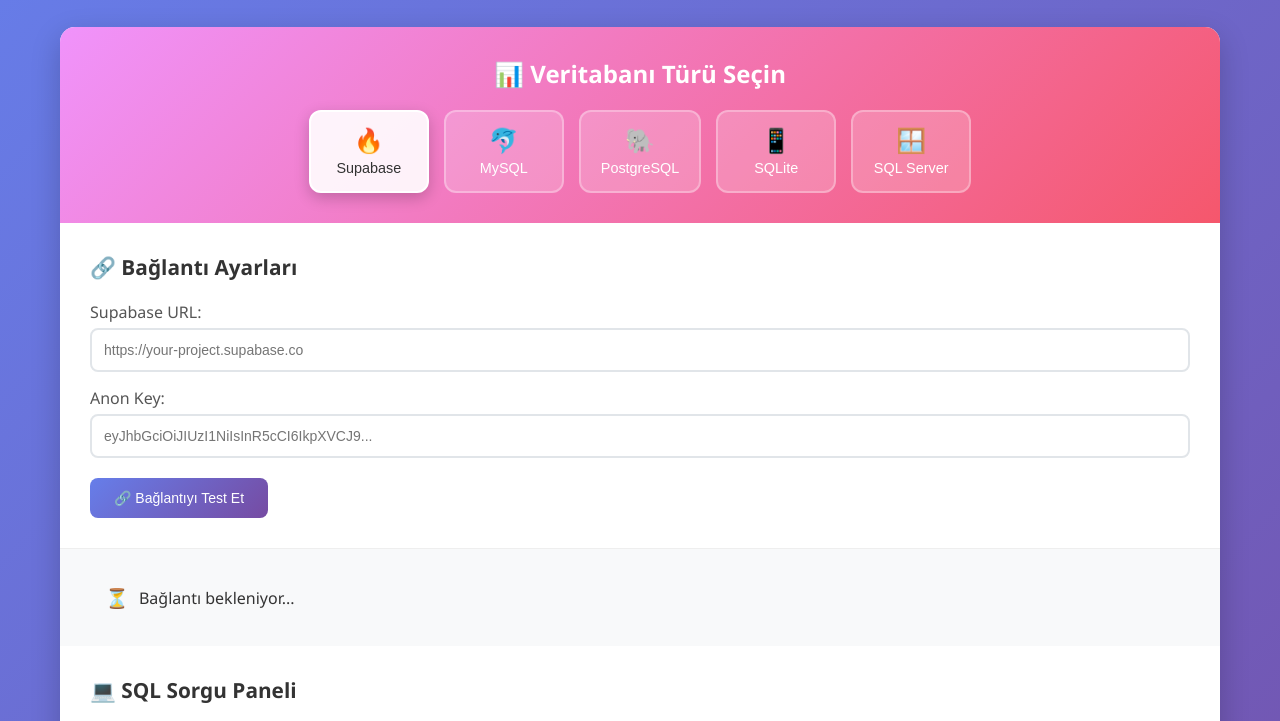
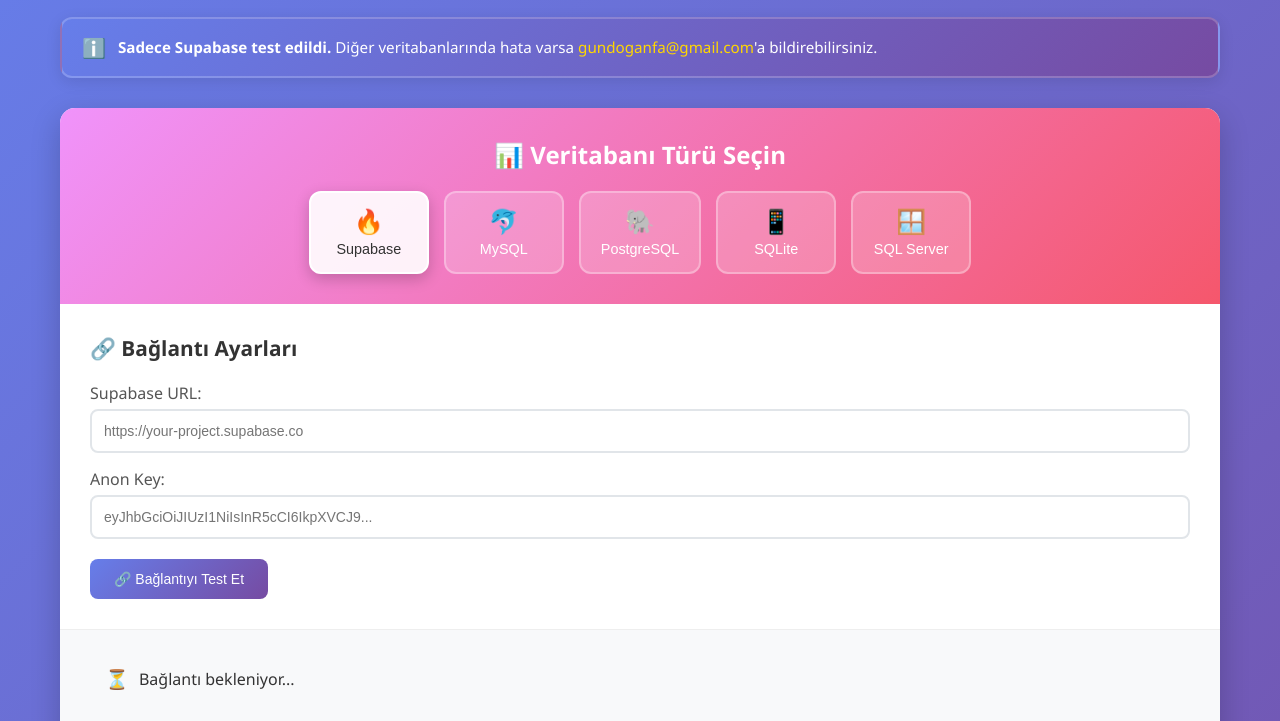
Before and after one commit to Gundoganfa/database-test-tool, a website: page public/index.html in a window 1280 px wide. Shown: the part 112-833 px from the top of the page. Drawn offline with nearby package versions, Linux system fonts and the light colour scheme.

Commit message:
Add info banner: Only Supabase tested, report issues to gundoganfa@gmail.com

```diff
--- a/package.json
+++ b/package.json
@@ -5,7 +5,8 @@
   "main": "server.js",
   "scripts": {
     "start": "node server.js",
-    "dev": "nodemon server.js"
+    "dev": "nodemon server.js",
+    "vercel-build": "echo 'Build completed'"
   },
   "dependencies": {
     "express": "^4.18.2",
--- a/public/index.html
+++ b/public/index.html
@@ -12,6 +12,17 @@
         <header>
             <h1>🗄️ Çoklu Veritabanı Test Aracı</h1>
             <p>Supabase, MySQL, PostgreSQL, SQLite ve SQL Server bağlantılarını test edin</p>
+
+            <!-- Bilgilendirme Mesajı -->
+            <div class="info-banner">
+                <div class="info-content">
+                    <span class="info-icon">ℹ️</span>
+                    <div class="info-text">
+                        <strong>Sadece Supabase test edildi.</strong> Diğer veritabanlarında hata varsa
+                        <a href="mailto:gundoganfa@gmail.com" class="email-link">gundoganfa@gmail.com</a>'a bildirebilirsiniz.
+                    </div>
+                </div>
+            </div>
         </header>
 
         <main>
--- a/public/styles.css
+++ b/public/styles.css
@@ -34,6 +34,49 @@
 header p {
     font-size: 1.1rem;
     opacity: 0.9;
+}
+
+/* Bilgilendirme Banner */
+.info-banner {
+    background: linear-gradient(135deg, #667eea 0%, #764ba2 100%);
+    border-radius: 12px;
+    padding: 15px 20px;
+    margin-top: 20px;
+    box-shadow: 0 4px 15px rgba(0,0,0,0.1);
+    border: 2px solid rgba(255,255,255,0.2);
+}
+
+.info-content {
+    display: flex;
+    align-items: center;
+    gap: 12px;
+    color: white;
+}
+
+.info-icon {
+    font-size: 1.2rem;
+    flex-shrink: 0;
+}
+
+.info-text {
+    font-size: 0.95rem;
+    line-height: 1.4;
+}
+
+.info-text strong {
+    font-weight: 600;
+}
+
+.email-link {
+    color: #ffd700;
+    text-decoration: none;
+    font-weight: 500;
+    transition: all 0.3s ease;
+}
+
+.email-link:hover {
+    color: #fff;
+    text-decoration: underline;
 }
 
 /* Ana İçerik */
@@ -442,6 +485,21 @@
         font-size: 2rem;
     }
 
+    .info-banner {
+        padding: 12px 15px;
+        margin-top: 15px;
+    }
+
+    .info-content {
+        flex-direction: column;
+        text-align: center;
+        gap: 8px;
+    }
+
+    .info-text {
+        font-size: 0.9rem;
+    }
+
     .db-type-buttons {
         flex-direction: column;
         align-items: center;
```
Also changed, not shown: server.js (+10 -4 lines), vercel.json (added).
